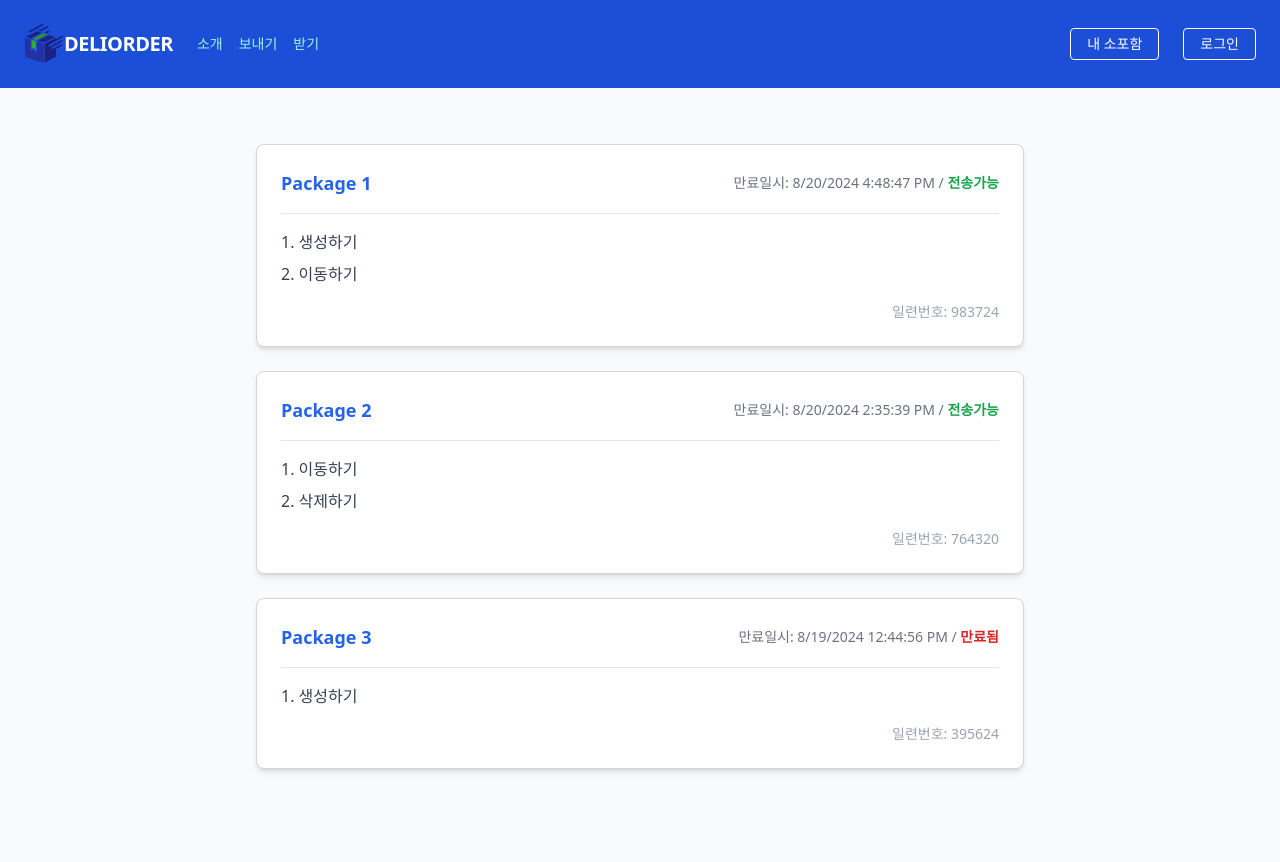
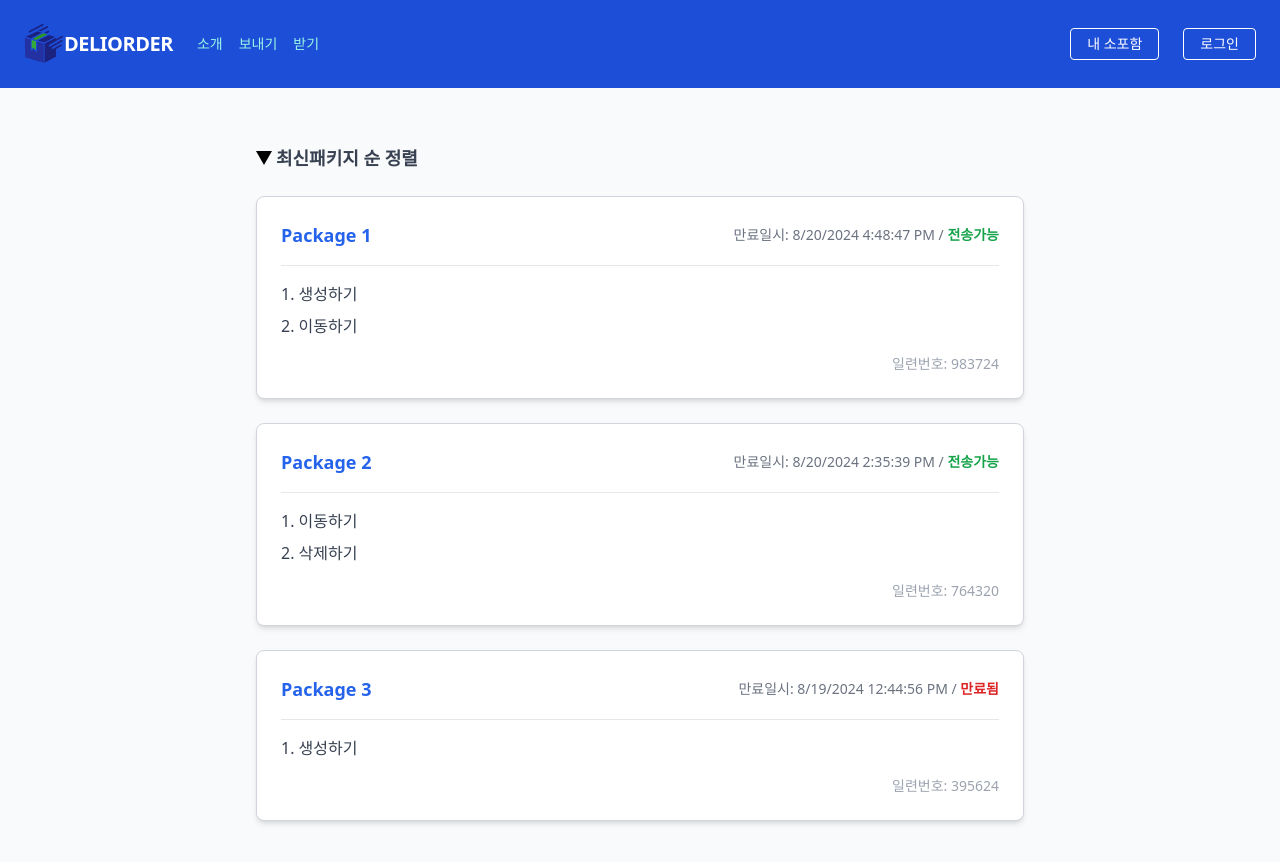
Before and after one commit to DeliOrder/DeliOrder-Client, a React (Vite) app: page /myPackages in a window 1280 px wide. Shown: the top 862 px of the page. Built offline with nearby package versions, Linux system fonts and the light colour scheme.

Commit message:
Feat: 최신 및 과거 순 정렬 버튼 추가

```diff
--- a/src/renderer/Components/MyPackages/index.jsx
+++ b/src/renderer/Components/MyPackages/index.jsx
@@ -1,14 +1,43 @@
+import { useState } from "react";
+
 import mockData from "./mockData.json";
+import triangleArrowDown from "@images/triangleArrowDown.svg";
 
 function MyPackages() {
   // TODO: userDBAllData는 목데이터로 front 로직 구현시 데이터베이스에서 실제정보를 불러와주는 로직 필요
   const userDBAllData = mockData;
-  const latestOrderUserHistory = userDBAllData.history.slice().reverse();
+  const [currentSort, setCurrentSort] = useState("sortByNewest");
+  const [userHistorySort, setUserHistorySort] = useState(
+    userDBAllData.history.slice().reverse(),
+  );
+
+  const toggleSort = () => {
+    if (currentSort === "sortByNewest") {
+      setCurrentSort("sortByOldest");
+      setUserHistorySort(userDBAllData.history);
+    } else {
+      setCurrentSort("sortByNewest");
+      setUserHistorySort(userDBAllData.history.slice().reverse());
+    }
+  };
+
   return (
     <div className="flex min-h-screen items-start justify-center bg-gray-50 p-8">
       <div className="mt-6 w-full max-w-3xl space-y-6">
-        {/* <div className="text-lg font-bold text-gray-700">▽ 과거행동순</div> */}
-        {latestOrderUserHistory.map((userPackage, index) => (
+        <div
+          className="flex cursor-pointer flex-row items-center text-lg font-bold text-gray-700"
+          onClick={toggleSort}
+        >
+          <img
+            className="mr-1 h-4 w-4"
+            src={triangleArrowDown}
+            alt="triangleArrowDown"
+          />
+          {currentSort === "sortByNewest"
+            ? "최신패키지 순 정렬"
+            : "과거패키지 순 정렬"}
+        </div>
+        {userHistorySort.map((userPackage, index) => (
           <div
             key={userPackage.serialNumber}
             className="rounded-lg border border-gray-300 bg-white p-6 shadow-md transition-shadow duration-300 hover:shadow-lg"
@@ -36,7 +65,7 @@ function MyPackages() {
             </div>
             <div className="space-y-2">
               {userPackage.orders.map((order, orderIndex) => (
-                <div key={order.createdAt} className="text-gray-700">
+                <div key={order.createdAt.$date} className="text-gray-700">
                   {orderIndex + 1}. {order.action}
                 </div>
               ))}
```
Also changed, not shown: src/renderer/assets/images/triangleArrowDown.svg (added).
